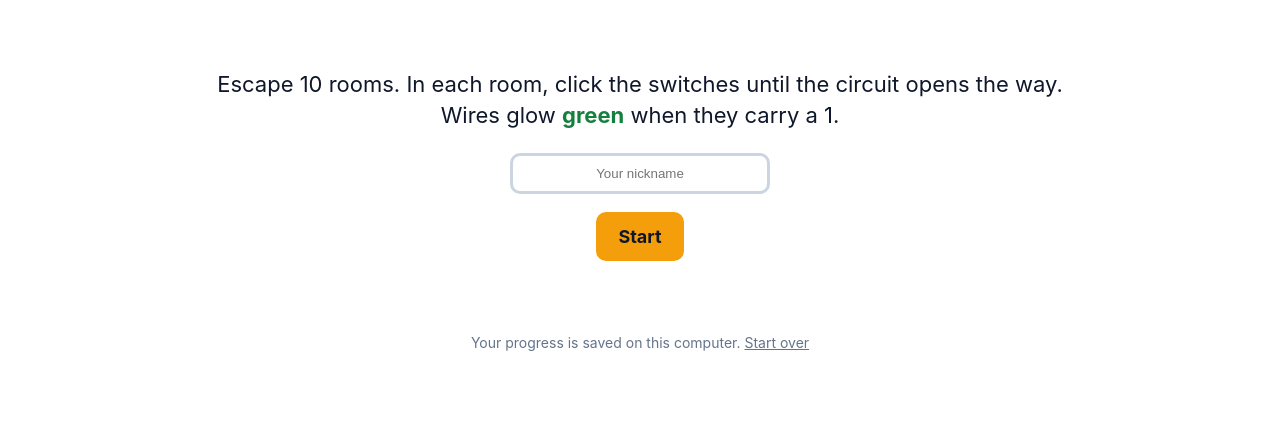
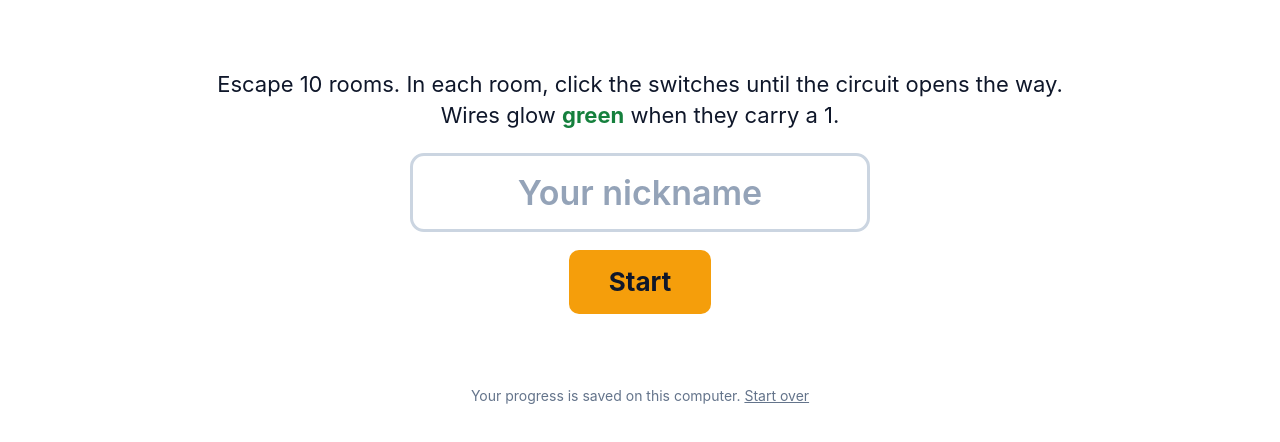
Before and after one commit to GeloGS01/logic-escape, a plain HTML site: page index.html in a window 1280 px wide. Shown: the part 182-624 px from the top of the page. Drawn offline with Linux system fonts and the light colour scheme.

Commit message:
Bigger nickname box and text on the start screen
Co-Authored-By: Claude Opus 5.5 <noreply@anthropic.com>

```diff
--- a/index.html
+++ b/index.html
@@ -46,7 +46,10 @@
   .btn.amber { background: var(--amber); color: var(--ink); }
   .hidden { display: none !important; }
   .start, .win { text-align: center; padding: 30px 10px; }
-  .start input { font: 700 24px inherit; padding: 10px 14px; border: 3px solid var(--line); border-radius: 10px; width: 260px; max-width: 100%; text-align: center; }
+  .start input { font-family: inherit; font-size: 34px; font-weight: 700; color: var(--ink); padding: 16px 22px; border: 3px solid var(--line); border-radius: 14px; width: 460px; max-width: 100%; text-align: center; }
+  .start input:focus { outline: none; border-color: var(--amber); box-shadow: 0 0 0 4px var(--amber-soft); }
+  .start input::placeholder { color: #94A3B8; font-weight: 600; }
+  .start .btn { font-size: 26px; padding: 14px 40px; }
   .win h2 { font-size: 54px; margin: 10px 0; color: var(--green-dark); }
   .win .who { font-size: 30px; font-weight: 800; }
   .win .time { font: 800 40px "Courier New", monospace; margin: 12px 0; }
```
